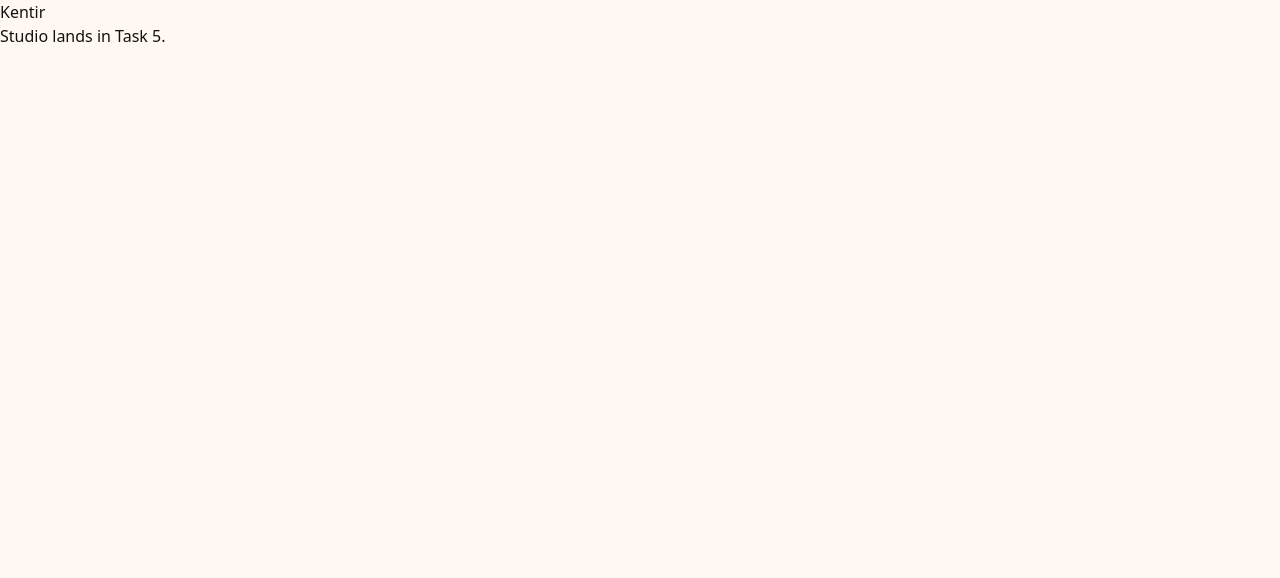
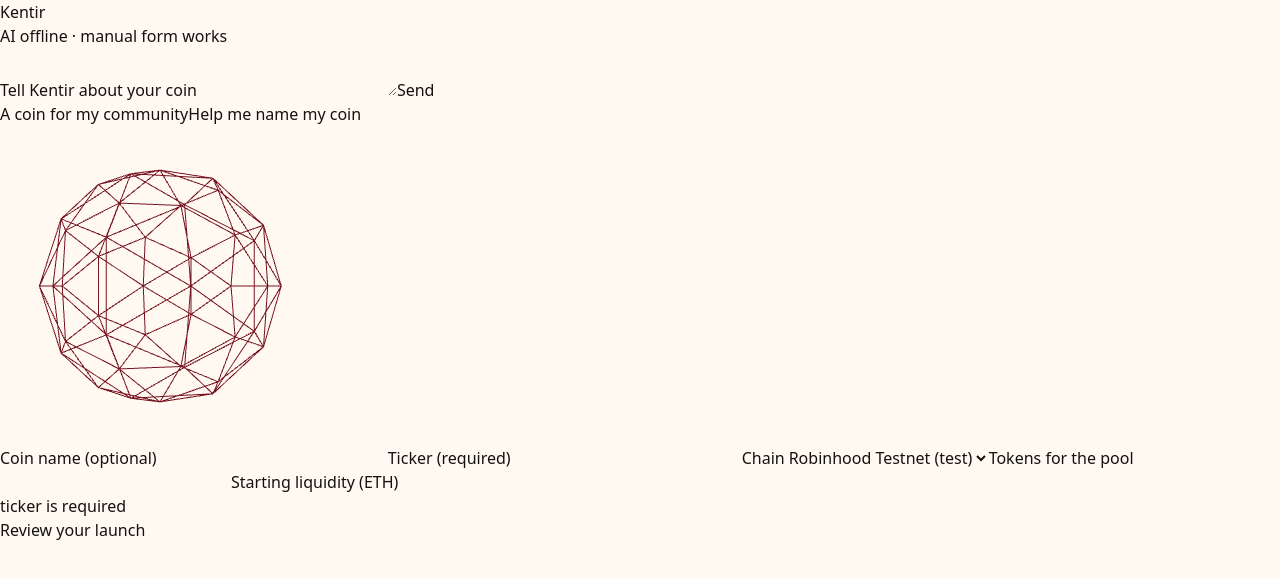
Before and after one commit to artemis-deployer/artemis, a Next.js app: page / in a window 1280 px wide. Shown: the top 578 px of the page. Built offline with nearby package versions, Linux system fonts and the light colour scheme.

Commit message:
feat: add launch form, review dialog, studio page

```diff
--- a/app/page.tsx
+++ b/app/page.tsx
@@ -1,8 +1,38 @@
-export default function Home() {
+"use client";
+
+import { useRef } from "react";
+import CharacterStage from "../components/CharacterStage";
+import { DraftProvider, useDraft } from "../components/DraftContext";
+import LaunchForm from "../components/LaunchForm";
+import ReviewDialog from "../components/ReviewDialog";
+import StatusBadge from "../components/StatusBadge";
+import StudioChat from "../components/StudioChat";
+import { CHAINS } from "../lib/chains";
+
+function Studio() {
+  const { draft } = useDraft();
+  const ref = useRef<HTMLDialogElement>(null);
+  const chain = CHAINS.find((c) => c.id === draft.chainId) ?? CHAINS[2];
   return (
     <main>
       <h1>Kentir</h1>
-      <p>Studio lands in Task 5.</p>
+      <StatusBadge />
+      <StudioChat />
+      <CharacterStage />
+      <LaunchForm
+        onReview={() => {
+          ref.current?.showModal();
+        }}
+      />
+      <ReviewDialog ref={ref} draft={draft} mainnet={!chain.testnet} />
     </main>
   );
 }
+
+export default function Home() {
+  return (
+    <DraftProvider>
+      <Studio />
+    </DraftProvider>
+  );
+}
--- /dev/null
+++ b/components/LaunchForm.tsx
@@ -0,0 +1,61 @@
+"use client";
+
+import { CHAINS } from "../lib/chains";
+import { validateDraft } from "../lib/draft";
+import { useDraft } from "./DraftContext";
+
+export default function LaunchForm({ onReview }: { onReview: () => void }) {
+  const { draft, setDraft } = useDraft();
+  const errors = validateDraft(draft);
+  const chain = CHAINS.find((c) => c.id === draft.chainId) ?? CHAINS[2];
+
+  return (
+    <section aria-label="Your launch">
+      <label>
+        Coin name (optional)
+        <input value={draft.name} maxLength={32} onChange={(e) => setDraft({ ...draft, name: e.target.value })} />
+      </label>
+      <label>
+        Ticker (required)
+        <input
+          value={draft.ticker}
+          maxLength={12}
+          onChange={(e) => setDraft({ ...draft, ticker: e.target.value.toUpperCase() })}
+        />
+      </label>
+      <label>
+        Chain
+        <select
+          value={String(draft.chainId)}
+          onChange={(e) => {
+            const raw = e.target.value;
+            setDraft({ ...draft, chainId: isNaN(Number(raw)) ? raw : Number(raw) });
+          }}
+        >
+          {CHAINS.map((c) => (
+            <option key={String(c.id)} value={String(c.id)}>
+              {c.name}
+              {c.testnet ? " (test)" : ""}
+            </option>
+          ))}
+        </select>
+      </label>
+      <label>
+        Tokens for the pool
+        <input value={draft.pooled} inputMode="decimal" onChange={(e) => setDraft({ ...draft, pooled: e.target.value })} />
+      </label>
+      <label>
+        Starting liquidity ({chain.currency})
+        <input value={draft.liquidity} inputMode="decimal" onChange={(e) => setDraft({ ...draft, liquidity: e.target.value })} />
+      </label>
+      {errors.map((x) => (
+        <p key={x} role="alert">
+          {x}
+        </p>
+      ))}
+      <button type="button" disabled={errors.length > 0} onClick={onReview}>
+        Review your launch
+      </button>
+    </section>
+  );
+}
--- /dev/null
+++ b/components/ReviewDialog.tsx
@@ -0,0 +1,35 @@
+"use client";
+
+import { forwardRef } from "react";
+import type { Draft } from "../lib/draft";
+import { DIRECT_SUPPLY } from "../lib/chains";
+
+const ReviewDialog = forwardRef<HTMLDialogElement, { draft: Draft; mainnet: boolean }>(function ReviewDialog(
+  { draft, mainnet },
+  ref,
+) {
+  return (
+    <dialog ref={ref} aria-label="Review your launch">
+      <h2>Ready to begin?</h2>
+      <dl>
+        <dt>Name</dt>
+        <dd>{draft.name || draft.ticker}</dd>
+        <dt>Ticker</dt>
+        <dd>{draft.ticker}</dd>
+        <dt>Pool tokens</dt>
+        <dd>{draft.pooled}</dd>
+        <dt>Liquidity</dt>
+        <dd>{draft.liquidity}</dd>
+        <dt>Supply</dt>
+        <dd>{DIRECT_SUPPLY.toLocaleString("en-US")} fixed · no mint</dd>
+      </dl>
+      {mainnet && <p>Real funds. Review the chain, amounts, and cost before signing.</p>}
+      <p>Wallet launcher lands in Plan 2 (Hood) and Plan 3 (pump.fun). Nothing is submitted yet.</p>
+      <form method="dialog">
+        <button value="close">Edit launch details</button>
+      </form>
+    </dialog>
+  );
+});
+
+export default ReviewDialog;
```
